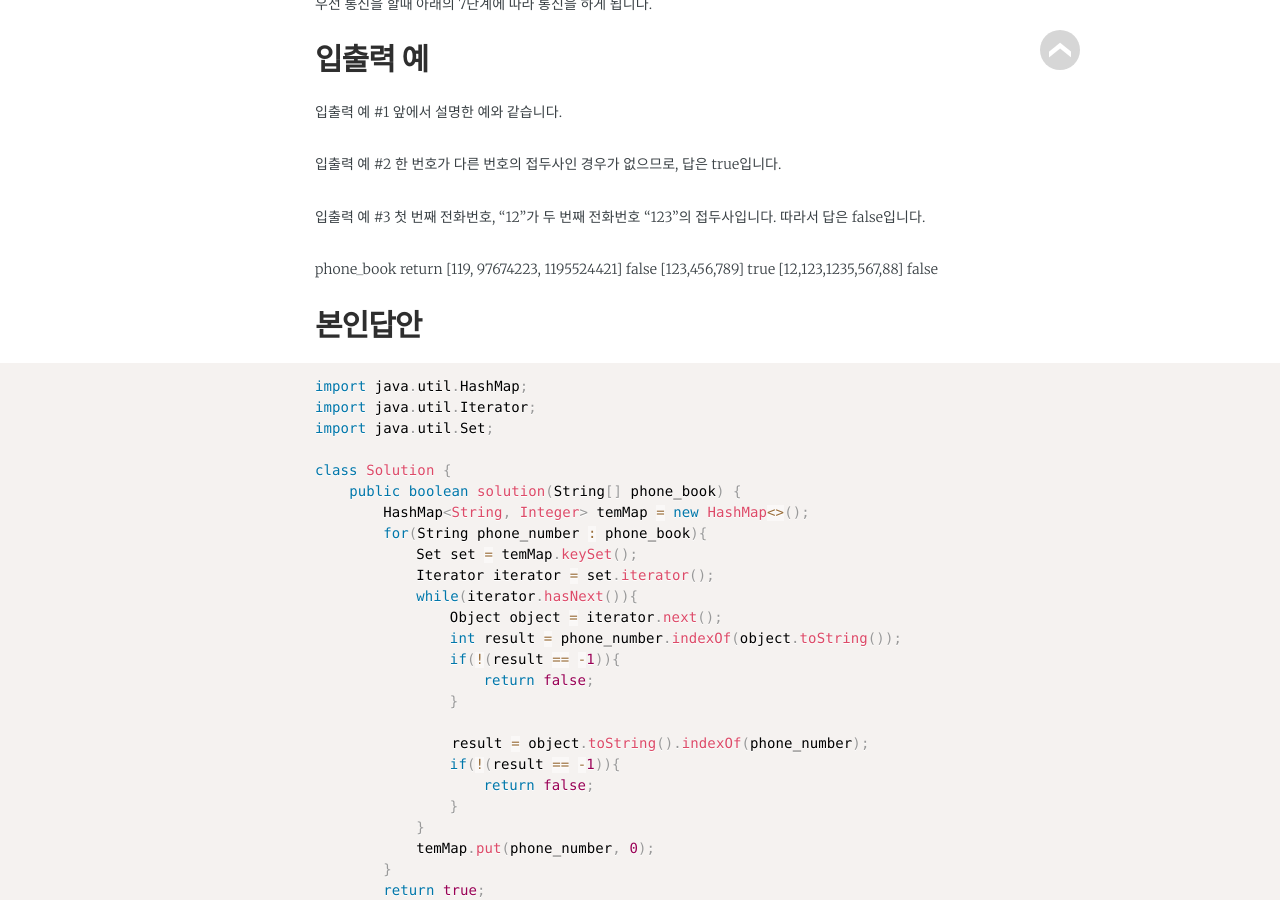
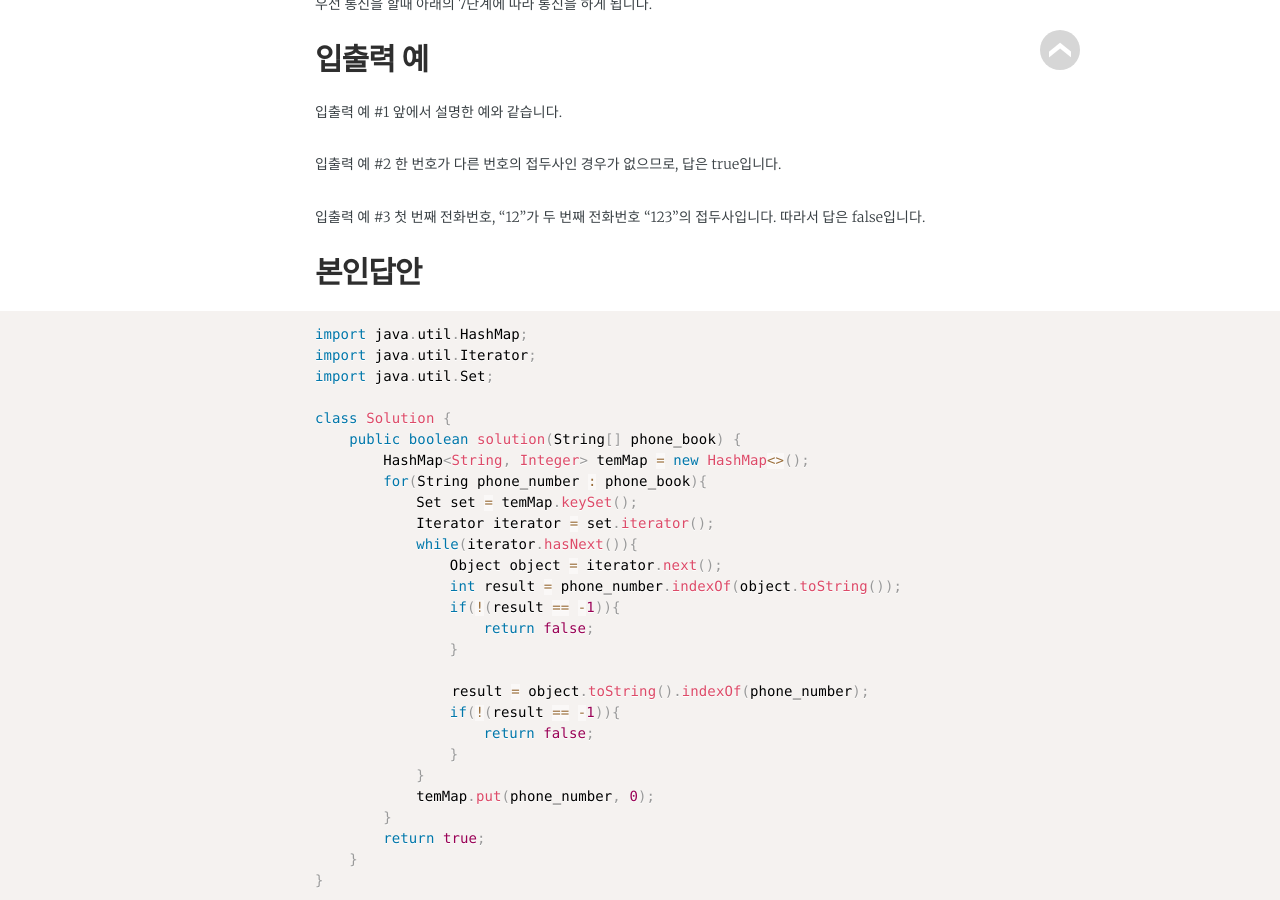
Before and after one commit to jwillmer/jekyllDecent, a Jekyll site: the page built from _posts/2019-02-12-algorithm-hash-2.md, in a window 1280 px wide and 900 px high, scrolled down 944 px. Built offline with Jekyll 4.4.1, drawn with Linux system fonts in a browser that asks for light colours; some web fonts are replaced.

Commit message:
Update 2019-02-12-algorithm-hash-2.md

```diff
--- a/_posts/2019-02-12-algorithm-hash-2.md
+++ b/_posts/2019-02-12-algorithm-hash-2.md
@@ -41,10 +41,7 @@ math:		   false
 
 입출력 예 #3 첫 번째 전화번호, “12”가 두 번째 전화번호 “123”의 접두사입니다. 따라서 답은 false입니다.
 
-phone_book                   	return
-[119, 97674223, 1195524421]	  false
-[123,456,789]	                true
-[12,123,1235,567,88]	         false
+
 
 ## 본인답안
 
```
